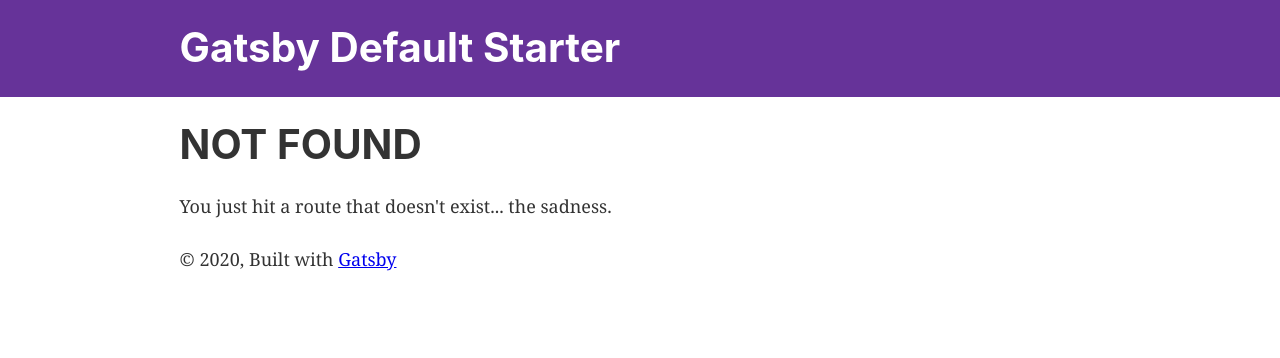
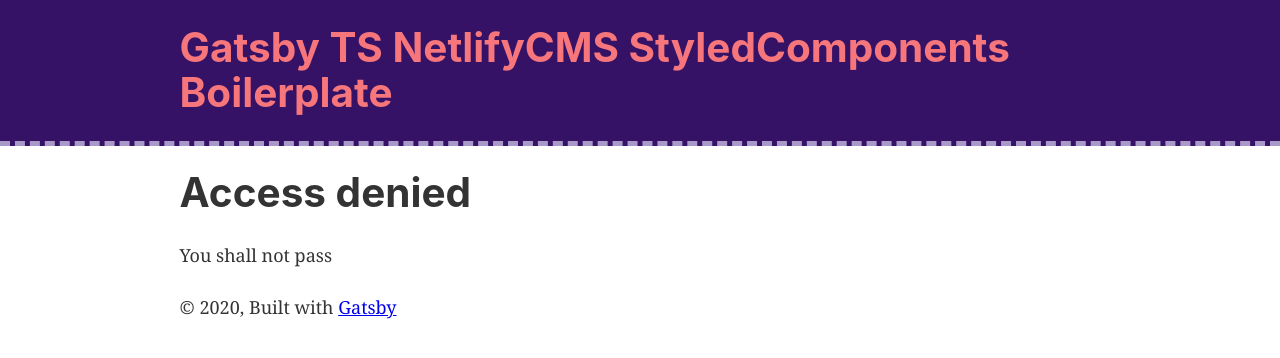
Before and after one commit to brapoprod/gatsby-netlify-ts-boilerplate, a Gatsby site: page /403 in a window 1280 px wide. Before the commit this address had no page. Built offline with nearby package versions, Linux system fonts and the light colour scheme; Gatsby itself is replaced by a stand-in of ours.

Commit message:
Added Styled Component example in header (#1)

```diff
--- a/gatsby-config.js
+++ b/gatsby-config.js
@@ -1,8 +1,8 @@
 module.exports = {
   siteMetadata: {
-    title: `Gatsby Default Starter`,
-    description: `Kick off your next, great Gatsby project with this default starter. This barebones starter ships with the main Gatsby configuration files you might need.`,
-    author: `@gatsbyjs`,
+    title: `Gatsby TS NetlifyCMS StyledComponents Boilerplate`,
+    description:`Great for starting with a brand new JAMstack project`,
+    author: `@brapoprod`,
   },
   plugins: [
     `gatsby-plugin-react-helmet`,
@@ -29,6 +29,7 @@ module.exports = {
     },
     `gatsby-plugin-typescript`,
     `gatsby-plugin-netlify-cms`,
+    `gatsby-plugin-styled-components`,
     // this (optional) plugin enables Progressive Web App + Offline functionality
     // To learn more, visit: https://gatsby.dev/offline
     // `gatsby-plugin-offline`,
--- a/package.json
+++ b/package.json
@@ -5,6 +5,8 @@
   "version": "0.1.0",
   "author": "Kyle Mathews <mathews.kyle@gmail.com>",
   "dependencies": {
+    "@types/styled-components": "^5.1.0",
+    "babel-plugin-styled-components": "^1.10.7",
     "gatsby": "^2.23.1",
     "gatsby-cli": "^2.12.44",
     "gatsby-image": "^2.4.6",
@@ -13,6 +15,7 @@
     "gatsby-plugin-offline": "^3.2.7",
     "gatsby-plugin-react-helmet": "^3.3.2",
     "gatsby-plugin-sharp": "^2.6.9",
+    "gatsby-plugin-styled-components": "^3.3.3",
     "gatsby-plugin-ts": "^2.7.1",
     "gatsby-plugin-typescript": "^2.4.4",
     "gatsby-source-filesystem": "^2.3.8",
@@ -21,7 +24,8 @@
     "prop-types": "^15.7.2",
     "react": "^16.12.0",
     "react-dom": "^16.12.0",
-    "react-helmet": "^6.0.0"
+    "react-helmet": "^6.0.0",
+    "styled-components": "^5.1.1"
   },
   "devDependencies": {
     "@types/node": "^14.0.11",
--- a/src/components/header.tsx
+++ b/src/components/header.tsx
@@ -1,14 +1,29 @@
-import { Link } from 'gatsby'
-import PropTypes from 'prop-types'
-import React from 'react'
+import { Link } from 'gatsby';
+import styled from 'styled-components';
+import React from 'react';
+
+/* --- Styles ------------------------------------------------------------------------------ */
+
+const Container = styled.header`
+    background: #351266;
+    margin-bottom: 1.4rem;
+    border-bottom: 0.3rem dashed #a999c8;
+`;
+const Title = styled.h1`
+    margin: 0;
+`;
+const LinkText = styled.span`
+    text-decoration: none;
+    color: #f6767c;
+    &:hover {
+    color: #a999c8; // <Thing> when hovered
+  }
+`;
+
+/* --- Render ------------------------------------------------------------------------------ */
 
 const Header = (props: { siteTitle: string }) => (
-    <header
-        style={{
-            background: `rebeccapurple`,
-            marginBottom: `1.45rem`,
-        }}
-    >
+    <Container>
         <div
             style={{
                 margin: `0 auto`,
@@ -16,27 +31,13 @@ const Header = (props: { siteTitle: string }) => (
                 padding: `1.45rem 1.0875rem`,
             }}
         >
-            <h1 style={{ margin: 0 }}>
-                <Link
-                    to="/"
-                    style={{
-                        color: `white`,
-                        textDecoration: `none`,
-                    }}
-                >
-                    {props.siteTitle}
+            <Title>
+                <Link to="/" style={{textDecoration: "none"}}>
+                    <LinkText>{props.siteTitle}</LinkText>
                 </Link>
-            </h1>
+            </Title>
         </div>
-    </header>
-)
+    </Container>
+);
 
-Header.propTypes = {
-    siteTitle: PropTypes.string,
-}
-
-Header.defaultProps = {
-    siteTitle: ``,
-}
-
-export default Header
+export default Header;
--- /dev/null
+++ b/src/pages/403.tsx
@@ -0,0 +1,14 @@
+import React from "react"
+
+import Layout from "../components/layout"
+import SEO from "../components/seo"
+
+const NotFoundPage = () => (
+  <Layout>
+    <SEO title="403: Forbidden" />
+    <h1>Access denied</h1>
+    <p>You shall not pass</p>
+  </Layout>
+)
+
+export default NotFoundPage
```
Also changed, not shown: 1 other file.
